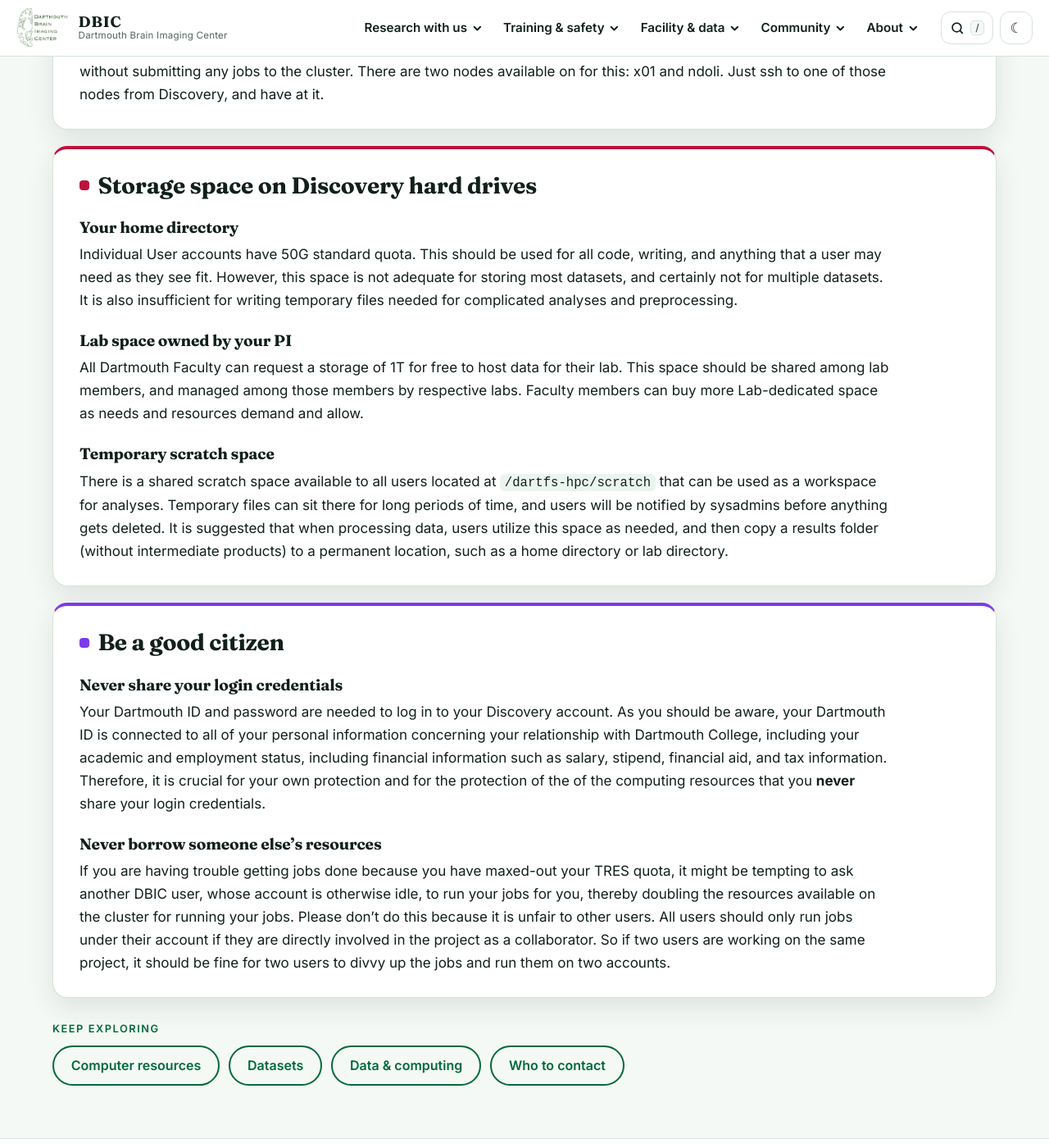
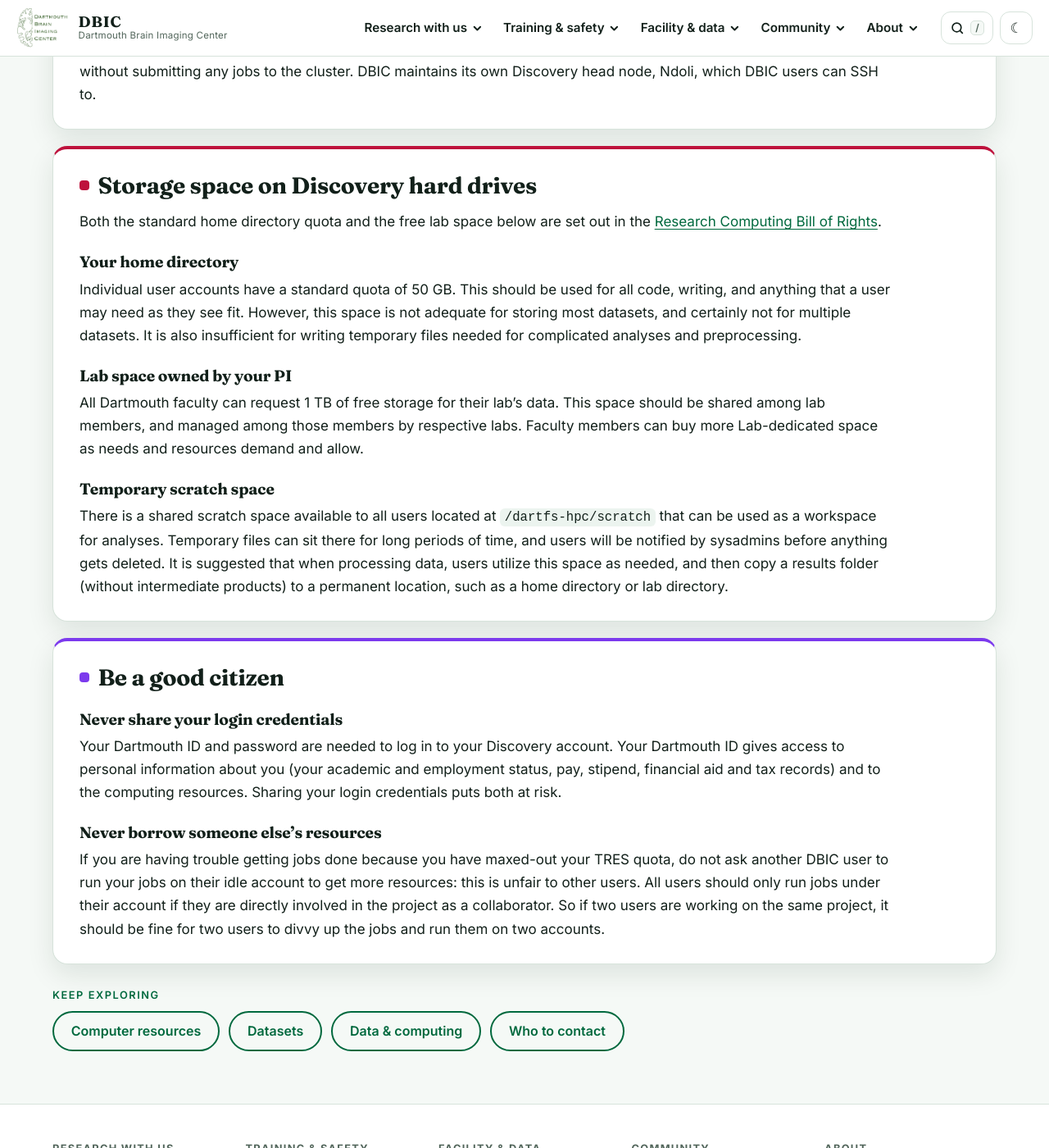
Before and after one commit to dbic/dbic.github.io, a Jekyll site: the page built from research_infrastructure/discovery.md, in a window 1280 px wide and 1400 px high, scrolled down 2974 px. Shown: the whole window at 82% size. Built offline with Jekyll 4.4.1, drawn with Linux system fonts in a browser that asks for light colours; some of the changed text lies outside the part shown.

Commit message:
make edits to Discovery section

```diff
--- a/research_infrastructure/discovery.md
+++ b/research_infrastructure/discovery.md
@@ -45,7 +45,7 @@ DBIC users are encouraged to use Ndoli for testing code before submitting large
 
 ## Cluster usage
 
-### Individual user limits on trackable resources and quality of service
+### Individual user limits
 
 The SLURM job scheduler provides for specifying user limits for Trackable Resources (TRES), and all DBIC users have individual limits on TRES. This includes a hard limit of 240 cores that an individual can use at any time.
 
@@ -91,19 +91,21 @@ Jobs should only request as many resources as they actually need. So, if a job w
 
 Interactive sessions should be used to test and debug code before submitting large numbers of jobs that might crash or otherwise need to be run again. Interactive sessions can be run on the cluster to provide a shell for users to stop, start, and monitor the progress of the jobs they launch from the interactive command line. Interactive sessions can be run using multiple nodes and cores, with the limit of 240 cores per user. So, if a user runs an interactive session that uses 40 cores, they still have access to 200 cores while the interactive session is running.
 
-It is also possible to run interactive jobs without using any cluster resources by running jobs directly from the command line without submitting any jobs to the cluster. There are two nodes available on for this: x01 and ndoli. Just ssh to one of those nodes from Discovery, and have at it.
+It is also possible to run interactive jobs without using any cluster resources by running jobs directly from the command line without submitting any jobs to the cluster. DBIC maintains its own Discovery head node, Ndoli, which DBIC users can SSH to.
 
 <a id="discoverystorage"></a>
 
 ## Storage space on Discovery hard drives
 
+Both the standard home directory quota and the free lab space below are set out in the [Research Computing Bill of Rights](https://rc.dartmouth.edu/research-computing-bill-of-rights/).
+
 ### Your home directory
 
-Individual User accounts have 50G standard quota. This should be used for all code, writing, and anything that a user may need as they see fit. However, this space is not adequate for storing most datasets, and certainly not for multiple datasets. It is also insufficient for writing temporary files needed for complicated analyses and preprocessing.
+Individual user accounts have a standard quota of 50 GB. This should be used for all code, writing, and anything that a user may need as they see fit. However, this space is not adequate for storing most datasets, and certainly not for multiple datasets. It is also insufficient for writing temporary files needed for complicated analyses and preprocessing.
 
 ### Lab space owned by your PI
 
-All Dartmouth Faculty can request a storage of 1T for free to host data for their lab. This space should be shared among lab members, and managed among those members by respective labs. Faculty members can buy more Lab-dedicated space as needs and resources demand and allow.
+All Dartmouth faculty can request 1 TB of free storage for their lab's data. This space should be shared among lab members, and managed among those members by respective labs. Faculty members can buy more Lab-dedicated space as needs and resources demand and allow.
 
 ### Temporary scratch space
 
@@ -121,8 +123,8 @@ to a permanent location, such as a home directory or lab directory.
 
 ### Never share your login credentials
 
-Your Dartmouth ID and password are needed to log in to your Discovery account. As you should be aware, your Dartmouth ID is connected to all of your personal information concerning your relationship with Dartmouth College, including your academic and employment status, including financial information such as salary, stipend, financial aid, and tax information. Therefore, it is crucial for your own protection and for the protection of the of the computing resources that you **never** share your login credentials.
+Your Dartmouth ID and password are needed to log in to your Discovery account. Your Dartmouth ID gives access to personal information about you (your academic and employment status, pay, stipend, financial aid and tax records) and to the computing resources. Sharing your login credentials puts both at risk.
 
 ### Never borrow someone else's resources
 
-If you are having trouble getting jobs done because you have maxed-out your TRES quota, it might be tempting to ask another DBIC user, whose account is otherwise idle, to run your jobs for you, thereby doubling the resources available on the cluster for running your jobs. Please don't do this because it is unfair to other users. All users should only run jobs under their account if they are directly involved in the project as a collaborator. So if two users are working on the same project, it should be fine for two users to divvy up the jobs and run them on two accounts.
+If you are having trouble getting jobs done because you have maxed-out your TRES quota, do not ask another DBIC user to run your jobs on their idle account to get more resources: this is unfair to other users. All users should only run jobs under their account if they are directly involved in the project as a collaborator. So if two users are working on the same project, it should be fine for two users to divvy up the jobs and run them on two accounts.
```
